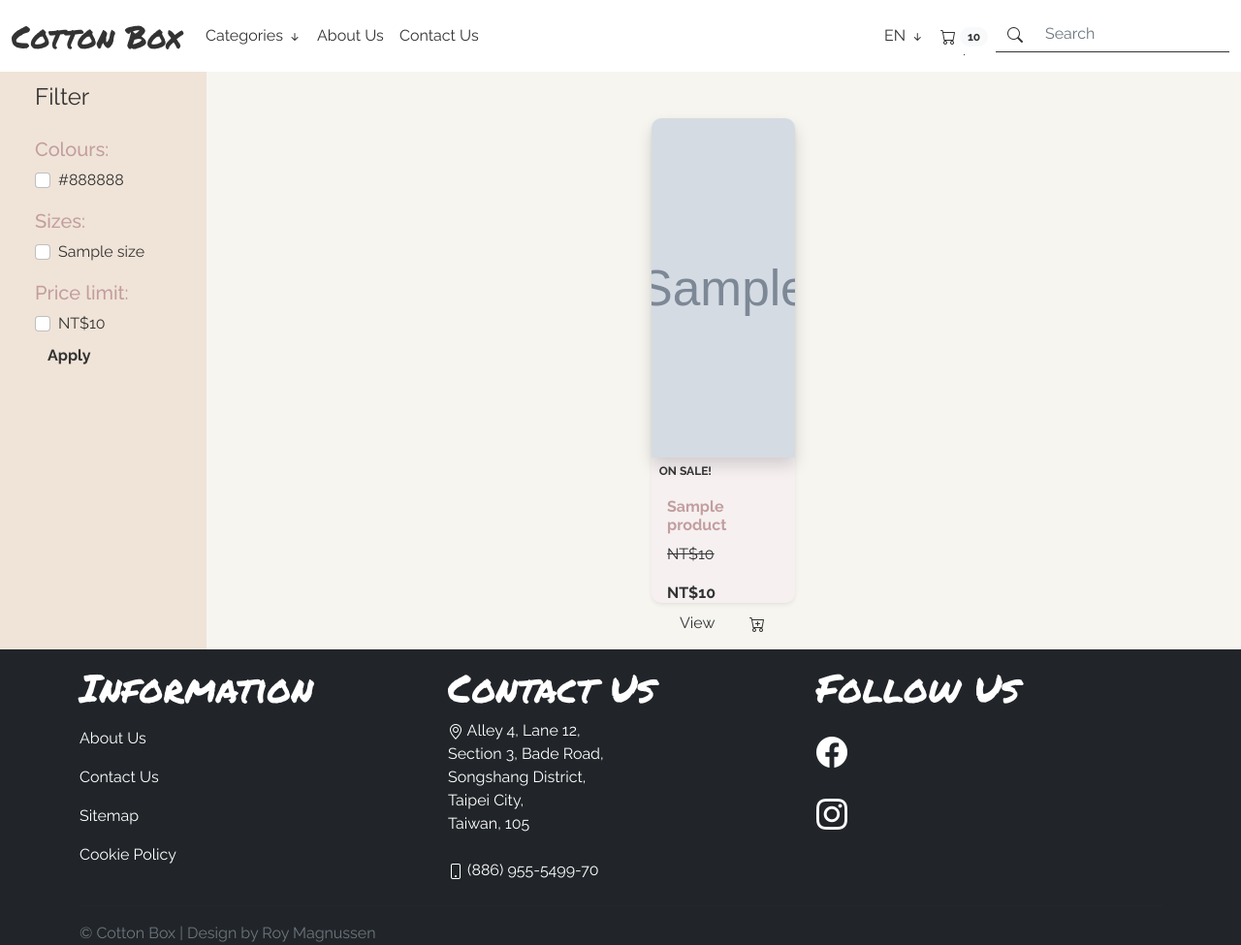
After one commit to RoyMagnussen/CottonBox-Data-Centric, a Flask app: page /category/1/ in a window 1280 px wide. The commit adds this page. Shown: the whole page at 97% size. Run offline with Flask 2, Linux system fonts and the light colour scheme; grey boxes marked "Sample" are stand-in pictures; one stand-in notice (Sample message) is shown; a database or web service that is not in the repository returns one stand-in record (values such as "Sample title"); some libraries are stand-ins or nearby versions; some web fonts are replaced.

Commit message:
Closes #15 - Category Page (#17)
* Created get_product_colours function

* Created get_product_sizes function

* Created get_product_prices function

* Created category page route function

* Created category_page.html

* Updated category page with url_for function for category page

* Added category url_for function.

* Created bg-powder class for product filter.

* Removed top margin.

* Added bottom padding.

* Created test for category page

* Created test for get_product_colours function.

* Created test for get_product_sizes function

* Created test for get_product_prices function

* Added MongoDB uri, updated imports.

* Updated existing features section and the Table of Content.

* Updated features left to implement section and the Table of Content.

```diff
--- a/app.py
+++ b/app.py
@@ -5,8 +5,11 @@ from bson.objectid import ObjectId
 
 # Creates a new Flask application instance called "app".
 app = Flask(__name__)
+
 # Sets the app "MONGO_URI" config variable to the "MONGO_URI" environment variable.
 app.config["MONGO_URI"] = os.getenv("MONGO_URI")
+
+# Sets the app secret key to the "SECRET_KEY" environment variable. This is used for flashing messages to the user.
 app.secret_key = os.getenv("SECRET_KEY")
 
 # Creates a new PyMongo instance called "mongo" to manage the connection and queries to MongoDB.
@@ -20,7 +23,6 @@ def get_total_shopping_cart_items() -> int:
     Iterates through each item in the shopping cart collection and increments the `total_items` variable by the item quantity amount.
 
     Returns:
-
         int: The total quantity of items in the shopping cart collection.
     """
 
@@ -29,6 +31,62 @@ def get_total_shopping_cart_items() -> int:
         total_items += item["quantity"]
 
     return total_items
+
+
+def get_product_colours(category_name) -> list:
+    """
+    Gets all of the available colours from the products in the provided category.
+
+    Args:
+        category_name (string): The name of the category.
+
+    Returns:
+        list: A list of all the available colours.
+    """
+    colour_list = []
+    for product in list(mongo.db.products.find({"category": category_name})):
+        for colour in product["colour"]:
+            if colour not in colour_list:
+                colour_list.append(colour)
+
+    return colour_list
+
+
+def get_product_sizes(category_name) -> list:
+    """
+    Gets all of the available sizes from the products in the provided category.
+
+    Args:
+        category_name (string): The name of the category.
+
+    Returns:
+        list: A list of all the available sizes.
+    """
+    size_list = []
+    for product in list(mongo.db.products.find({"category": category_name})):
+        for size in product["size"]:
+            if size not in size_list:
+                size_list.append(size)
+
+    return size_list
+
+
+def get_product_prices(category_name) -> list:
+    """
+    Gets all of the available prices from the products in the provided category.
+
+    Args:
+        category_name (string): The name of the category.
+
+    Returns:
+        list: A list of all the available prices.
+    """
+    price_list = []
+    for product in list(mongo.db.products.find({"category": category_name})):
+        if product["price"] not in price_list:
+            price_list.append(product["price"])
+
+    return price_list
 
 
 context = {
@@ -45,7 +103,6 @@ def en_index() -> render_template:
     Renders `index.html` with the provided context when the specified route(s) above are visited by the users.
 
     Returns:
-
         render_template: Renders a specified template in the templates folder with the given context.
     """
     if request.method == "POST":
@@ -73,6 +130,63 @@ def en_index() -> render_template:
         return render_template("en_gb/index.html", title="Home", context=context, total_items=context["total_items"](), callout_closed=callout_closed)
 
 
+@app.route("/category/<category_name>/", methods=["GET", "POST"])
+def en_category_page(category_name) -> render_template:
+    """
+    Renders `category_page.html` with the products from the provided category name.
+
+    Args:
+        category_name (string): The name of the category.
+
+    Returns:
+        render_template: Renders a specified template in the templates folder with the given context.
+    """
+
+    # Collects all of the unique colours from the products in the provided category.
+    colours = get_product_colours(category_name)
+
+    # Collects all of the unique sizes from the products in the provided category.
+    sizes = get_product_sizes(category_name)
+
+    # Collects all of the unique prices from the products in the provide category.
+    prices = get_product_prices(category_name)
+
+    # Filter dictionary used for the MongoDB query.
+    filter = {
+        "category": category_name
+    }
+
+    if request.args:
+        # Collects the selected colour options from the colour list
+        colour = request.args.getlist("colour")
+
+        # Collects the selected size options from the size list
+        size = request.args.getlist("size")
+
+        # Collects the selected price options from the price list
+        price = request.args.getlist("price")
+
+        # Checks to see if each list has more than 0 elements, if so then it will add the list to the filter dictionary.
+        if len(colour) > 0:
+            filter["colour"] = {"$in": colour}
+        if len(size) > 0:
+            filter["size"] = {"$in": size}
+        if len(price) > 0:
+            filter["price"] = {"$lte": int(price)}
+
+        # Finds all of the products based on the filter dictionary
+        products = list(mongo.db.products.find(filter))
+
+        return render_template("en_gb/category_page.html", title=category_name, context=context, total_items=context["total_items"](), products=products, product_colours=colours,
+                               product_sizes=sizes, product_prices=prices)
+
+    # Finds all of the products based on the filter dictionary
+    products = list(mongo.db.products.find(filter))
+
+    return render_template("en_gb/category_page.html", title=category_name, context=context, total_items=context["total_items"](), products=products, product_colours=colours,
+                           product_sizes=sizes, product_prices=prices)
+
+
 # Checks to see if the module name is equal to "main" so that the file can be called directly instead of from a terminal.
 if __name__ == "__main__":
     app.run(debug=True)
--- a/static/css/style.css
+++ b/static/css/style.css
@@ -24,6 +24,10 @@ body {
 
 .text-supple {
     color: #c39e9e !important;
+}
+
+.bg-powder {
+    background-color: #f0e4d8 !important;
 }
 
 /* ------------------------- Components ------------------------- */
--- /dev/null
+++ b/templates/en_gb/category_page.html
@@ -0,0 +1,71 @@
+{% extends 'en_gb/extends/layout.html' %}
+{% block content %}
+<!-- Product Filter -->
+<div class="container-fluid">
+    <div class="row">
+        <div class="col-12 col-lg-2 bg-powder">
+            <nav class="navbar navbar-expand-lg">
+                <div class="container-fluid">
+                    <button class="navbar-toggler" type="button" data-bs-toggle="collapse" data-bs-target="#productFilter" aria-controls="productFilter" aria-expanded="false" aria-label="Toggle product filter">
+                        Filter
+                        <span>
+                            <i class="bi bi-filter"></i>
+                        </span>
+                    </button>
+                    <div class="collapse navbar-collapse" id="productFilter">
+                        <form action="" method="get">
+                            <legend>Filter</legend>
+                            <fieldset>
+                                <div class="form-group pt-3">
+                                    <h5 class="text-supple">Colours:</h5>
+                                    {% for colour in product_colours|sort() %}
+                                    <div class="form-check">
+                                        <input class="form-check-input" type="checkbox" name="colour" id="colour:{{ colour }}" value="{{ colour }}">
+                                        <label class="form-check-label" for="colour:{{ colour }}">{{ colour }}</label>
+                                    </div>
+                                    {% endfor %}
+                                </div>
+                                <div class="form-group pt-3">
+                                    <h5 class="text-supple">Sizes:</h5>
+                                    {% for size in product_sizes %}
+                                    <div class="form-check">
+                                        <input class="form-check-input" type="checkbox" name="size" id="size:{{ size }}" value="{{ size }}">
+                                        <label class="form-check-label" for="size:{{ size }}">{{ size }}</label>
+                                    </div>
+                                    {% endfor %}
+                                </div>
+                                <div class="form-group pt-3">
+                                    <h5 class="text-supple">Price limit:</h5>
+                                    {% for price in product_prices|sort() %}
+                                    <div class="form-check">
+                                        <input class="form-check-input" type="checkbox" name="price" id="price:{{ price }}" value="{{ price }}">
+                                        <label class="form-check-label" for="price:{{ price }}">NT${{ price }}</label>
+                                    </div>
+                                    {% endfor %}
+                                </div>
+                            </fieldset>
+                            <button type="submit" class="btn fw-bolder rounded-0 hvr-underline-from-center text-center">Apply</button>
+                        </form>
+                    </div>
+                </div>
+            </nav>
+        </div>
+        <div class="col-12 col-lg-10">
+            <div class="row pb-5 px-3 justify-content-center">
+                {% with messages = get_flashed_messages() %}
+                {% if messages %}
+                {% for message in messages %}
+                <div class="alert shadow bg-white text-center text-supple" role="alert">
+                    {{ message }}
+                </div>
+                {% endfor %}
+                {% endif %}
+                {% endwith %}
+                {% for product in products %}
+                    {% include 'en_gb/includes/_product_card.html' %}
+                {% endfor %}
+            </div>
+        </div>
+    </div>
+</div>
+{% endblock content %}
--- a/templates/en_gb/includes/_category_card.html
+++ b/templates/en_gb/includes/_category_card.html
@@ -5,8 +5,7 @@
             <h5 class="card-title fw-bolder text-supple text-center">{{ category.name }}</h5>
             <div class="row text-center">
                 <div class="col-12 text-center">
-                    <!-- TODO: Add url_for function for category page -->
-                    <a href="#" class="btn rounded-0 hvr-underline-from-center">View</a>
+                    <a href="{{ url_for('en_category_page', category_name=category.name) }}" class="btn rounded-0 hvr-underline-from-center">View</a>
                 </div>
             </div>
         </div>
--- a/templates/en_gb/includes/_footer.html
+++ b/templates/en_gb/includes/_footer.html
@@ -1,4 +1,4 @@
-<footer class="bg-dark mt-5">
+<footer class="bg-dark">
     <div class="container">
         <div class="row">
             <div class="col-12 col-md-4 pt-3">
--- a/templates/en_gb/includes/_navigation.html
+++ b/templates/en_gb/includes/_navigation.html
@@ -25,8 +25,7 @@
                     <ul class="dropdown-menu rounded-0 border-0" aria-labelledby="categoriesDropdownMenu">
                         {% for category in context.categories %}
                         <li class="nav-item">
-                            <!-- TODO: Add url_for function for {{ category.name }} page -->
-                            <a class="dropdown-item nav-link hvr-underline-from-center" href="#">{{ category.name }}</a>
+                            <a class="dropdown-item nav-link hvr-underline-from-center" href="{{ url_for('en_category_page', category_name=category.name) }}">{{ category.name }}</a>
                         </li>
                         {% endfor %}
                     </ul>
--- a/templates/en_gb/index.html
+++ b/templates/en_gb/index.html
@@ -43,7 +43,7 @@
     </div>
 </div>
 <!-- Categories Section -->
-<div class="container pt-3 mt-5">
+<div class="container pt-3 mt-5 pb-5">
     <h1 class="display-4 section-heading text-center">Categories</h1>
     <div class="row justify-content-center">
         {% for category in context.categories %}
```
Also changed, not shown: test_app.py (+43 -2 lines), README.md.
